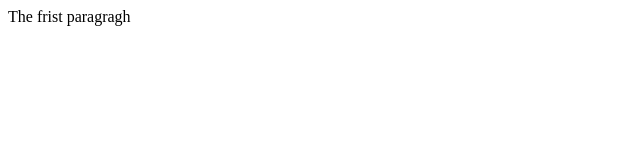
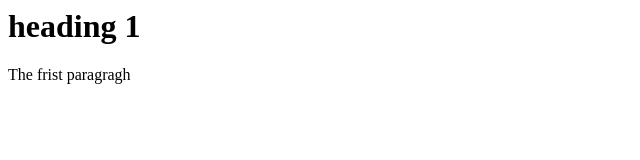
Before and after one commit to thutram123456789/th-git, a plain HTML site: page index.html in a window 1280 px wide. Shown: the whole page, without its empty margins (0-640 px from the left). Drawn offline with Linux system fonts and the light colour scheme.

Commit message:
Sua tap tin index

```diff
--- a/index.html
+++ b/index.html
@@ -3,6 +3,7 @@
 
 </head>
 <body>
+    <h1> heading 1</h1>
 <p> The frist paragragh </p>
 </body>
 </html>
```
Also changed, not shown: footer.html (+1 -0 lines).
